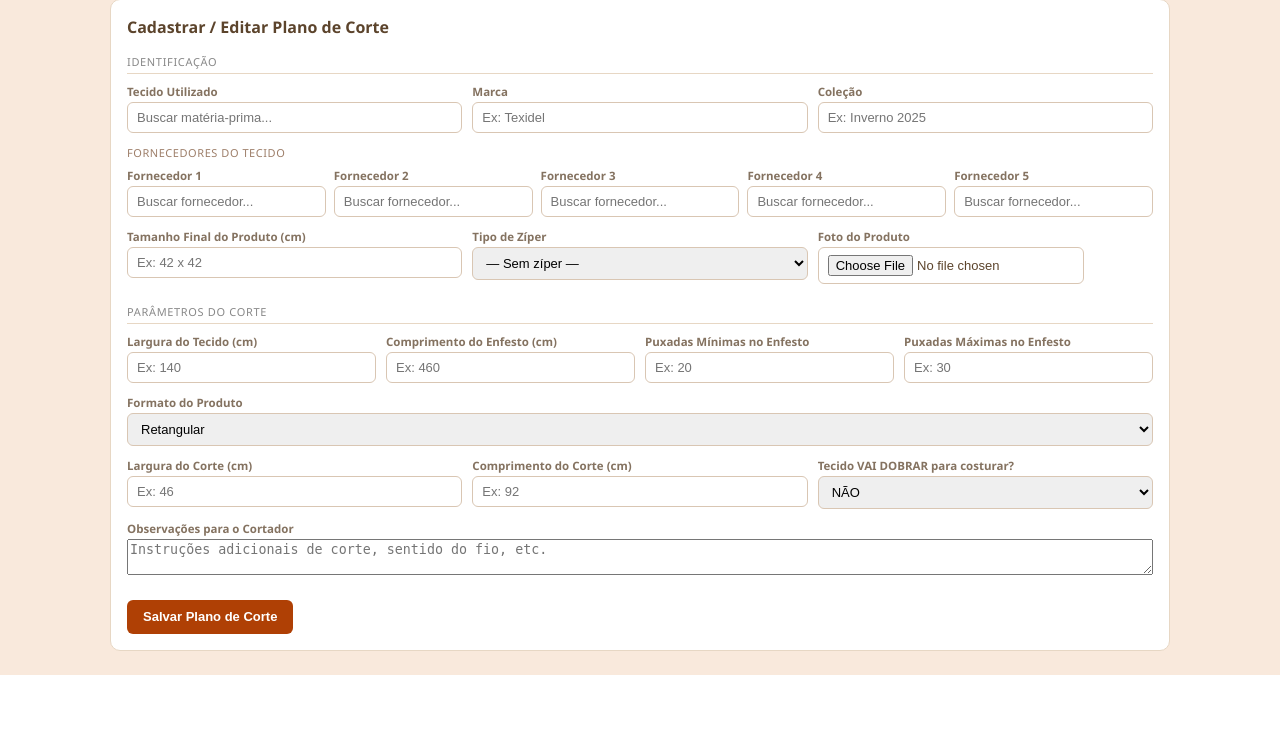
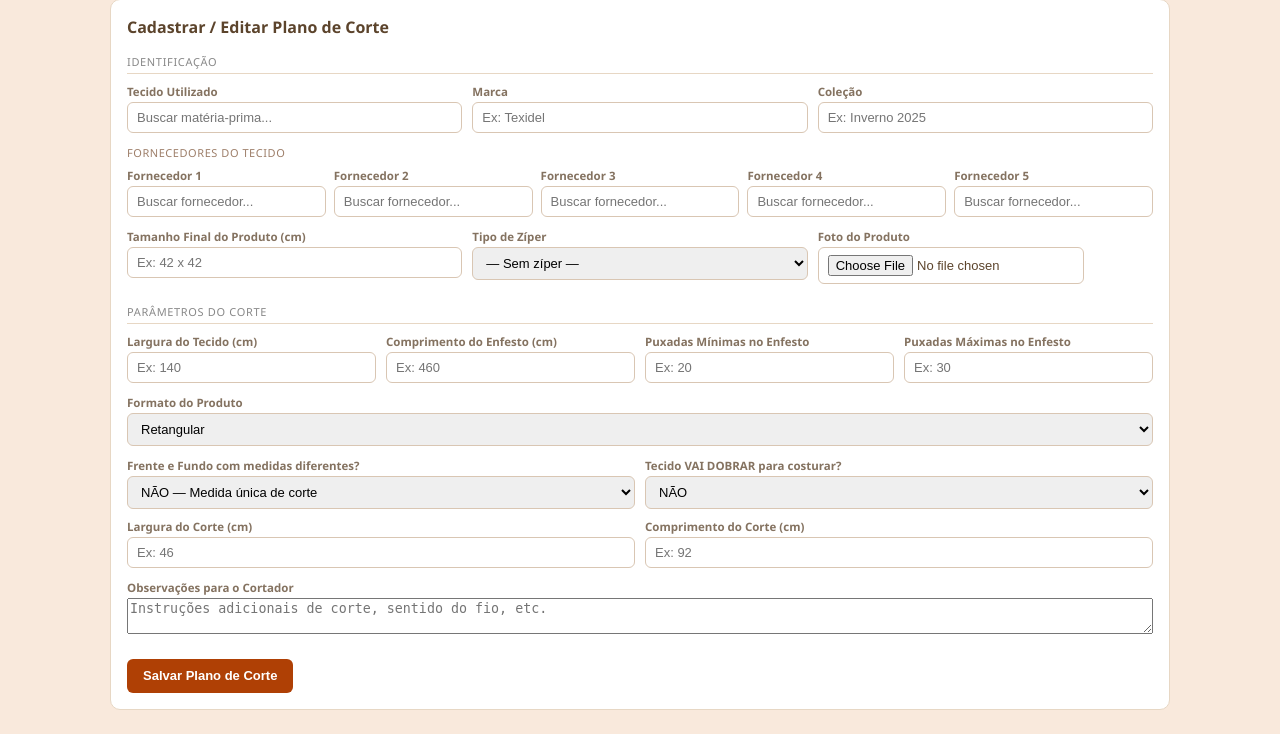
Before and after one commit to casasanchez-bit/sistema_remessa, a Flask app: template templates/produto_plano_corte.html in a window 1280 px wide. Shown: the part 221-955 px from the top of the page. Before the commit the page ends 896 px from the top, so only its background shows below. Run offline with Flask 3, Linux system fonts and the light colour scheme; the template is opened without the code that fills it, so the values that code supplies are empty; the visitor is signed in with stand-in values (Sample User, id 1); data comes from the database, SQL or seed files in the repository; some libraries are stand-ins or nearby versions.

Commit message:
Restaurar funcionalidade Frente e Fundo com medidas diferentes
- Formulário: novo toggle `tem_frente_fundo` com campos FRENTE, FUNDO MAIOR e FUNDO MENOR
- Bloco 2 (view): exibe as 3 medidas quando tem_frente_fundo=1, medida única caso contrário
- JS: toggleFrenteFundo() mostra/esconde campos conforme seleção; chamado por toggleFormato()

Corrige 500 no produto 145 (tem_frente_fundo=1 sem largura_corte_cm)

Co-Authored-By: Claude Sonnet 4.6 <noreply@anthropic.com>

```diff
--- a/templates/produto_plano_corte.html
+++ b/templates/produto_plano_corte.html
@@ -126,7 +126,24 @@
         </select>
       </div>
     </div>
-    <div id="campos_retangular" class="grid" style="margin-bottom:12px;">
+    <div id="campos_retangular" style="margin-bottom:12px;">
+      <div class="grid" style="margin-bottom:10px;">
+        <div>
+          <label>Frente e Fundo com medidas diferentes?</label>
+          <select name="tem_frente_fundo" id="tem_frente_fundo" onchange="toggleFrenteFundo()">
+            <option value="0" {% if not plano or not plano.tem_frente_fundo %}selected{% endif %}>NÃO — Medida única de corte</option>
+            <option value="1" {% if plano and plano.tem_frente_fundo %}selected{% endif %}>SIM — Frente e Fundo com tamanhos diferentes</option>
+          </select>
+        </div>
+        <div>
+          <label>Tecido VAI DOBRAR para costurar?</label>
+          <select name="tecido_dobrado">
+            <option value="0" {% if not plano or not plano.tecido_dobrado %}selected{% endif %}>NÃO</option>
+            <option value="1" {% if plano and plano.tecido_dobrado %}selected{% endif %}>SIM</option>
+          </select>
+        </div>
+      </div>
+      <div id="campos_um_tamanho" class="grid" style="margin-bottom:4px;">
         <div>
           <label>Largura do Corte (cm)</label>
           <input type="number" name="largura_corte_cm" step="0.1" min="0"
@@ -139,12 +156,50 @@
                  value="{{ plano.comprimento_corte_cm|smart_num if plano and plano.comprimento_corte_cm else '' }}"
                  placeholder="Ex: 92">
         </div>
+      </div>
+      <div id="campos_frente_fundo" style="display:none;">
+        <div class="grid" style="margin-bottom:6px;">
           <div>
-        <label>Tecido VAI DOBRAR para costurar?</label>
-        <select name="tecido_dobrado">
-          <option value="0" {% if not plano or not plano.tecido_dobrado %}selected{% endif %}>NÃO</option>
-          <option value="1" {% if plano and plano.tecido_dobrado %}selected{% endif %}>SIM</option>
-        </select>
+            <label style="color:#2a6a1a;font-weight:700;">▶ FRENTE — Largura (cm)</label>
+            <input type="number" name="largura_frente_cm" step="0.1" min="0"
+                   value="{{ plano.largura_frente_cm|smart_num if plano and plano.largura_frente_cm else '' }}"
+                   placeholder="Ex: 46">
+          </div>
+          <div>
+            <label style="color:#2a6a1a;font-weight:700;">▶ FRENTE — Comprimento (cm)</label>
+            <input type="number" name="comprimento_frente_cm" step="0.1" min="0"
+                   value="{{ plano.comprimento_frente_cm|smart_num if plano and plano.comprimento_frente_cm else '' }}"
+                   placeholder="Ex: 63">
+          </div>
+        </div>
+        <div class="grid" style="margin-bottom:6px;">
+          <div>
+            <label style="color:#1a3d7a;font-weight:700;">▶ FUNDO MAIOR — Largura (cm)</label>
+            <input type="number" name="largura_fundo_cm" step="0.1" min="0"
+                   value="{{ plano.largura_fundo_cm|smart_num if plano and plano.largura_fundo_cm else '' }}"
+                   placeholder="Ex: 46">
+          </div>
+          <div>
+            <label style="color:#1a3d7a;font-weight:700;">▶ FUNDO MAIOR — Comprimento (cm)</label>
+            <input type="number" name="comprimento_fundo_cm" step="0.1" min="0"
+                   value="{{ plano.comprimento_fundo_cm|smart_num if plano and plano.comprimento_fundo_cm else '' }}"
+                   placeholder="Ex: 45">
+          </div>
+        </div>
+        <div class="grid" style="margin-bottom:4px;">
+          <div>
+            <label style="color:#8B5A00;font-weight:700;">▶ FUNDO MENOR — Largura (cm)</label>
+            <input type="number" name="largura_fundo_menor_cm" step="0.1" min="0"
+                   value="{{ plano.largura_fundo_menor_cm|smart_num if plano and plano.largura_fundo_menor_cm else '' }}"
+                   placeholder="Ex: 46">
+          </div>
+          <div>
+            <label style="color:#8B5A00;font-weight:700;">▶ FUNDO MENOR — Comprimento (cm)</label>
+            <input type="number" name="comprimento_fundo_menor_cm" step="0.1" min="0"
+                   value="{{ plano.comprimento_fundo_menor_cm|smart_num if plano and plano.comprimento_fundo_menor_cm else '' }}"
+                   placeholder="Ex: 20">
+          </div>
+        </div>
       </div>
     </div>
     <div id="campos_redondo" class="grid" style="margin-bottom:12px;display:none;">
@@ -215,11 +270,17 @@
       <ul class="params-lista">
         <li><b>Largura do tecido:</b> <span>{{ ('%.1f'|format(plano.largura_tecido)) ~ ' cm' if plano.largura_tecido else '—' }}</span></li>
         <li><b>Comprimento do enfesto total:</b> <span>{{ ('%.1f'|format(plano.comprimento_enfesto)) ~ ' cm' if plano.comprimento_enfesto else '—' }}</span></li>
+        {% if plano.tem_frente_fundo %}
+        <li><b>Medida FRENTE (L × C):</b> <span>{% if plano.largura_frente_cm and plano.comprimento_frente_cm %}{{ '%.1f'|format(plano.largura_frente_cm) }} × {{ '%.1f'|format(plano.comprimento_frente_cm) }} cm{% else %}—{% endif %}</span></li>
+        <li><b>Medida FUNDO MAIOR (L × C):</b> <span>{% if plano.largura_fundo_cm and plano.comprimento_fundo_cm %}{{ '%.1f'|format(plano.largura_fundo_cm) }} × {{ '%.1f'|format(plano.comprimento_fundo_cm) }} cm{% else %}—{% endif %}</span></li>
+        <li><b>Medida FUNDO MENOR (L × C):</b> <span>{% if plano.largura_fundo_menor_cm and plano.comprimento_fundo_menor_cm %}{{ '%.1f'|format(plano.largura_fundo_menor_cm) }} × {{ '%.1f'|format(plano.comprimento_fundo_menor_cm) }} cm{% else %}—{% endif %}</span></li>
+        {% else %}
         <li><b>Medida do corte (L × C):</b> <span>
           {% if plano.largura_corte_cm and plano.comprimento_corte_cm %}
             {{ '%.1f'|format(plano.largura_corte_cm) }} × {{ '%.1f'|format(plano.comprimento_corte_cm) }} cm
           {% else %}—{% endif %}
         </span></li>
+        {% endif %}
         <li><b>Tecido dobrado:</b> <span>{{ 'SIM' if plano.tecido_dobrado else 'NÃO' }}</span></li>
         <li><b>Tipo de zíper:</b> <span>{{ plano.tipo_ziper or '—' }}</span></li>
         <li><b>Nº mín. de puxadas no enfesto:</b> <span>{{ plano.puxadas_min or '—' }}</span></li>
@@ -797,10 +858,19 @@
   searchableSelect(document.getElementById('selectTipoTecido'));
   [1,2,3,4,5].forEach(function(n){ searchableSelect(document.getElementById('selForn'+n)); });
 
+  function toggleFrenteFundo() {
+    var el = document.getElementById('tem_frente_fundo');
+    if (!el) return;
+    var ff = el.value === '1';
+    document.getElementById('campos_um_tamanho').style.display = ff ? 'none' : '';
+    document.getElementById('campos_frente_fundo').style.display = ff ? '' : 'none';
+  }
+
   function toggleFormato() {
     var fmt = document.getElementById('formato_produto').value;
     document.getElementById('campos_retangular').style.display = fmt === 'redondo' ? 'none' : '';
     document.getElementById('campos_redondo').style.display = fmt === 'redondo' ? '' : 'none';
+    if (fmt !== 'redondo') toggleFrenteFundo();
   }
   toggleFormato();
 
```
Lines whose indentation alone changed are shown as unchanged.
